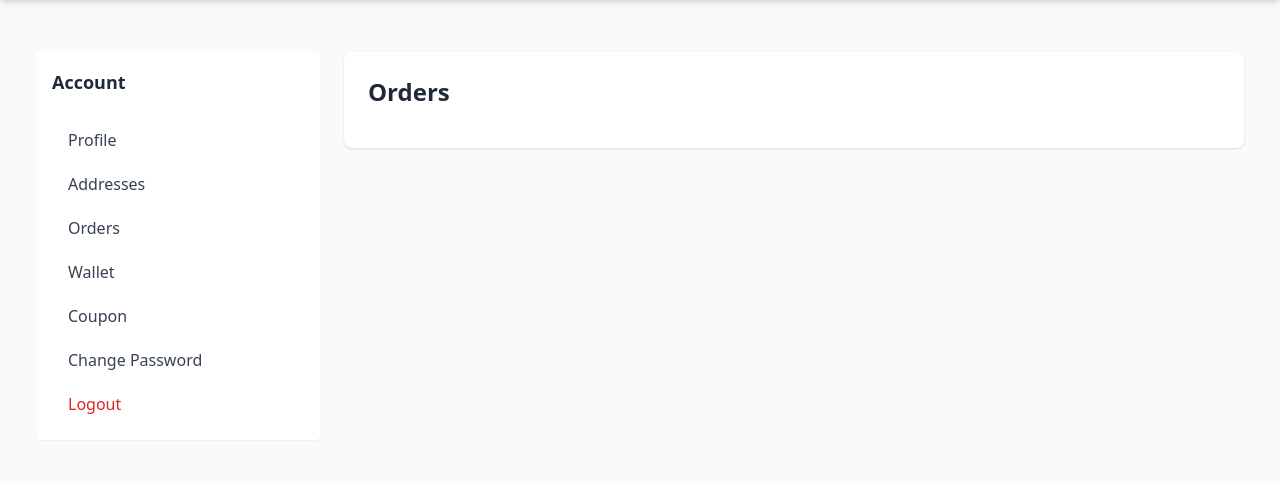
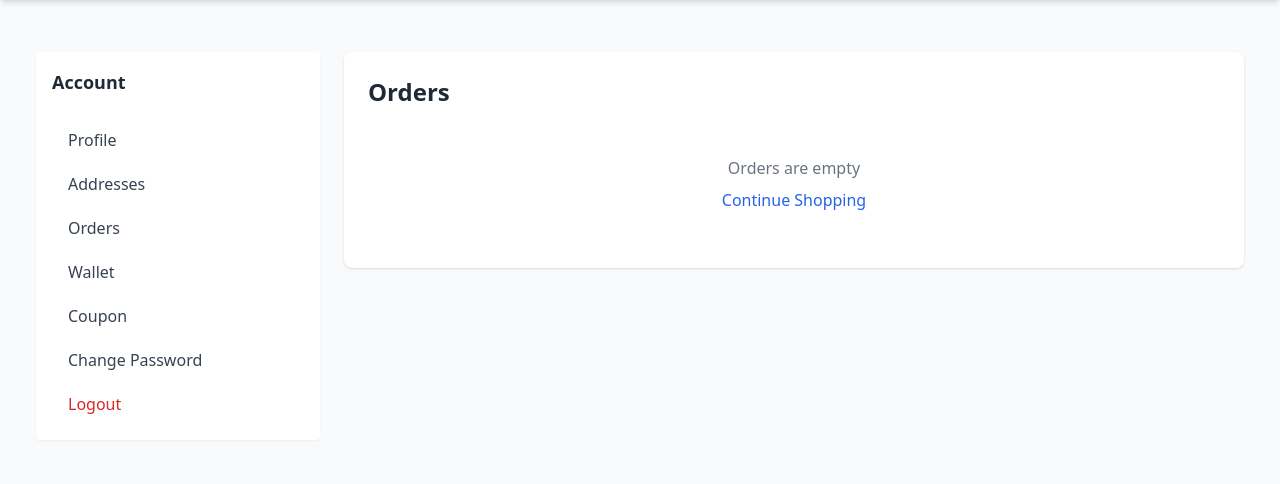
Before and after one commit to ajmalmd/echo, a Django app: template store/templates/store/orders.html in a window 1280 px wide. Shown: the part 74-558 px from the top of the page. Run offline with Django 3.2, Linux system fonts and the light colour scheme; the template is opened without the code that fills it, so the values that code supplies are empty; some libraries are stand-ins or nearby versions.

Commit message:
orders listing fix

```diff
--- a/store/templates/store/orders.html
+++ b/store/templates/store/orders.html
@@ -9,6 +9,7 @@
       <div class="md:col-span-3">
         <div class="bg-white shadow rounded-lg p-6">
           <h2 class="text-2xl font-semibold mb-4">Orders</h2>
+          {% if orders %}
             {% for order in orders %}
               <div class="mb-6">
                 <p class="font-medium text-lg mb-2">{{ order }}</p>
@@ -60,6 +61,13 @@
                 {% endfor %}
               </div>
             {% endfor %}
+          {% else %}
+            <div class="text-center py-8">
+              <p class="text-gray-500">Orders are empty</p>
+              <a href="{% url 'store_products' %}"
+                 class="text-blue-600 hover:underline mt-2 inline-block">Continue Shopping</a>
+            </div>
+          {% endif %}
         </div>
       </div>
     </div>
--- a/store/views.py
+++ b/store/views.py
@@ -1177,6 +1177,9 @@ def orders(request):
 @user_passes_test(is_customer)
 def view_order(request, item_id):
     order_item = get_object_or_404(OrderItem, id=item_id)
+    if not request.user == order_item.order.user:
+        messages.error(request, "Order not found")
+        return redirect("my_orders")
     variant = get_object_or_404(ProductVariant, id=order_item.product_variant.id)
     other_items = OrderItem.objects.filter(order=order_item.order.id).exclude(
         id=order_item.id
```
Lines whose indentation alone changed are shown as unchanged.
